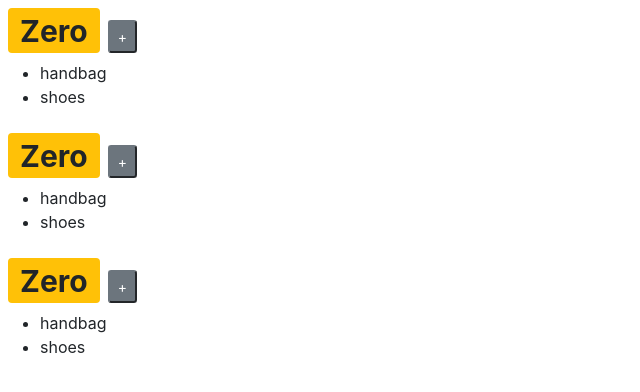
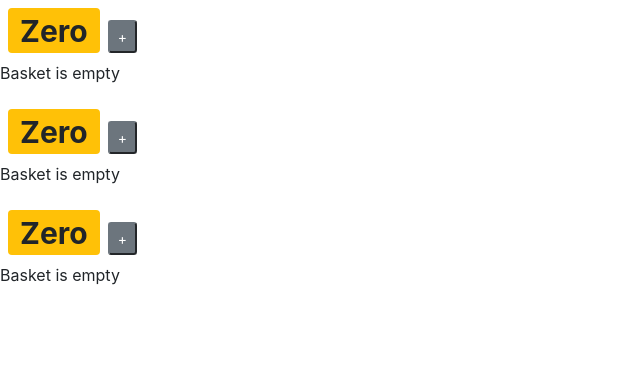
Before and after one commit to MHUS25/shopping-cart, a React (Create React App) app: page / in a window 1280 px wide. Shown: the top 392 px of the page, without its empty margins (0-640 px from the left). Built offline with nearby package versions, Linux system fonts and the light colour scheme.

Commit message:
Clears items array

```diff
--- a/src/components/counter.jsx
+++ b/src/components/counter.jsx
@@ -3,7 +3,7 @@ import React, { Component } from 'react';
 class Counter extends Component {
     state = {
         count: 0,
-        items: ["handbag", "shoes"]
+        items: []
     };
 
     styles = {
```
